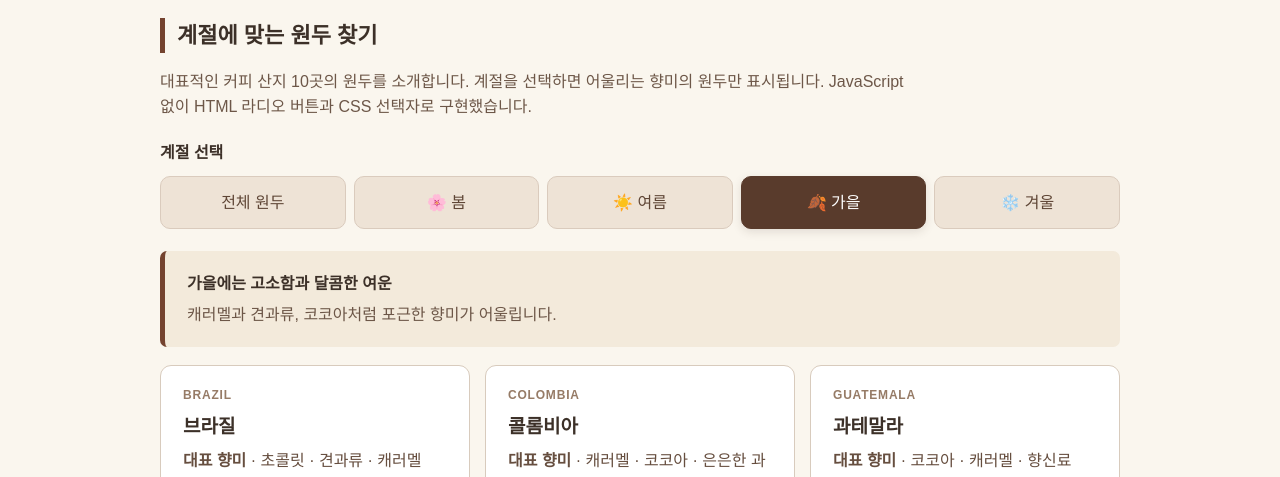
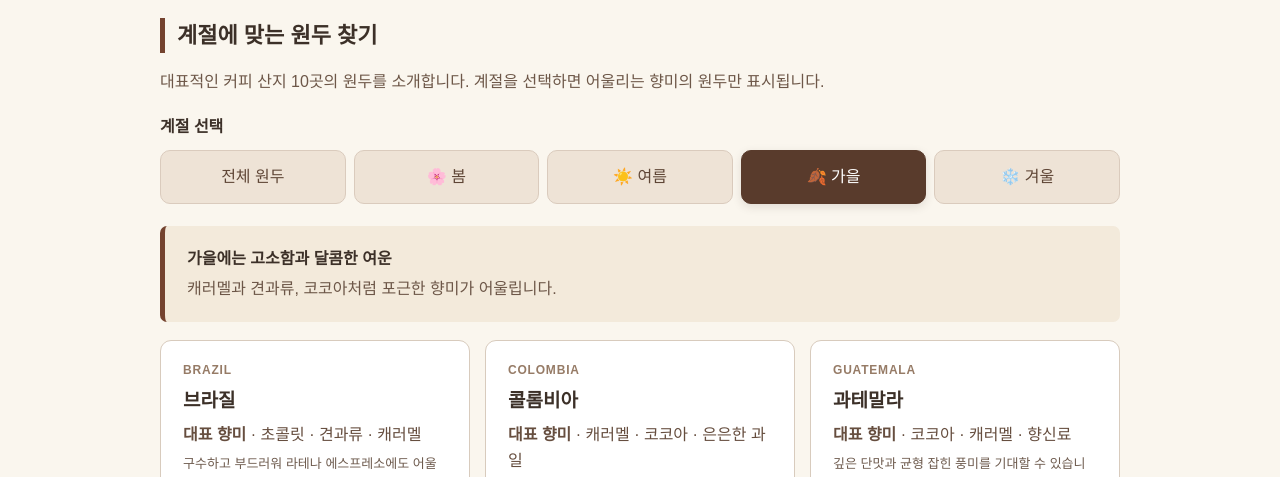
Before and after one commit to kjoont/cafaeee, a plain HTML site: page beans.html in a window 1280 px wide. Shown: the part 275-752 px from the top of the page. Drawn offline with nearby package versions, Linux system fonts and the light colour scheme.

Commit message:
Add files via upload

```diff
--- a/beans.html
+++ b/beans.html
@@ -14,7 +14,7 @@
 </nav></header>
 <section class="banner"><div><h1>계절별 원두 추천</h1><p>오늘의 계절과 취향에 어울리는 커피를 찾아보세요.</p></div></section>
 <main id="beans-page">
-<section><h2>계절에 맞는 원두 찾기</h2><p class="bean-intro">대표적인 커피 산지 10곳의 원두를 소개합니다. 계절을 선택하면 어울리는 향미의 원두만 표시됩니다. JavaScript 없이 HTML 라디오 버튼과 CSS 선택자로 구현했습니다.</p>
+<section><h2>계절에 맞는 원두 찾기</h2><p class="bean-intro">대표적인 커피 산지 10곳의 원두를 소개합니다. 계절을 선택하면 어울리는 향미의 원두만 표시됩니다. </p>
 <fieldset class="bean-season-controls"><legend>계절 선택</legend><label><input type="radio" id="season-all" name="season" value="all" >전체 원두</label><label><input type="radio" id="season-spring" name="season" value="spring" >🌸 봄</label><label><input type="radio" id="season-summer" name="season" value="summer" >☀️ 여름</label><label><input type="radio" id="season-autumn" name="season" value="autumn" checked>🍂 가을</label><label><input type="radio" id="season-winter" name="season" value="winter" >❄️ 겨울</label></fieldset>
 <div class="bean-season-summary" aria-live="off"><div class="summary-item summary-all"><strong>대표 원두 10가지</strong><p>세계 여러 산지에서 생산되는 대표 원두들의 일반적인 향미를 살펴보세요.</p></div><div class="summary-item summary-spring"><strong>봄에는 꽃향기와 산뜻한 산미</strong><p>화사한 꽃향기, 가벼운 과일향, 균형 잡힌 단맛을 중심으로 추천해요.</p></div><div class="summary-item summary-summer"><strong>여름에는 과일향과 청량한 느낌</strong><p>시트러스와 베리처럼 산뜻한 느낌의 원두를 아이스로 즐겨 보세요.</p></div><div class="summary-item summary-autumn"><strong>가을에는 고소함과 달콤한 여운</strong><p>캐러멜과 견과류, 코코아처럼 포근한 향미가 어울립니다.</p></div><div class="summary-item summary-winter"><strong>겨울에는 진하고 따뜻한 풍미</strong><p>초콜릿과 향신료, 묵직한 바디를 가진 원두를 따뜻하게 즐겨 보세요.</p></div></div>
 <div class="bean-cards"><article class="bean-card" data-seasons="autumn winter">
```
